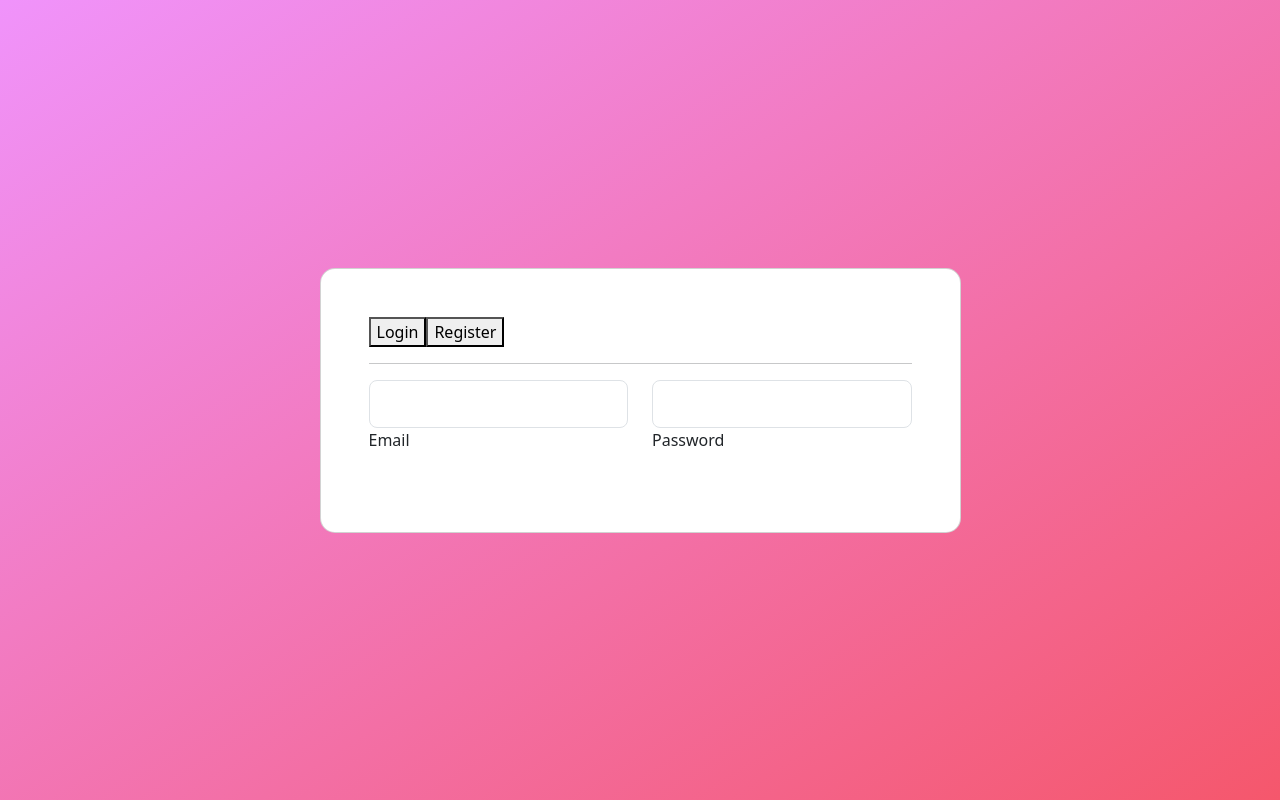
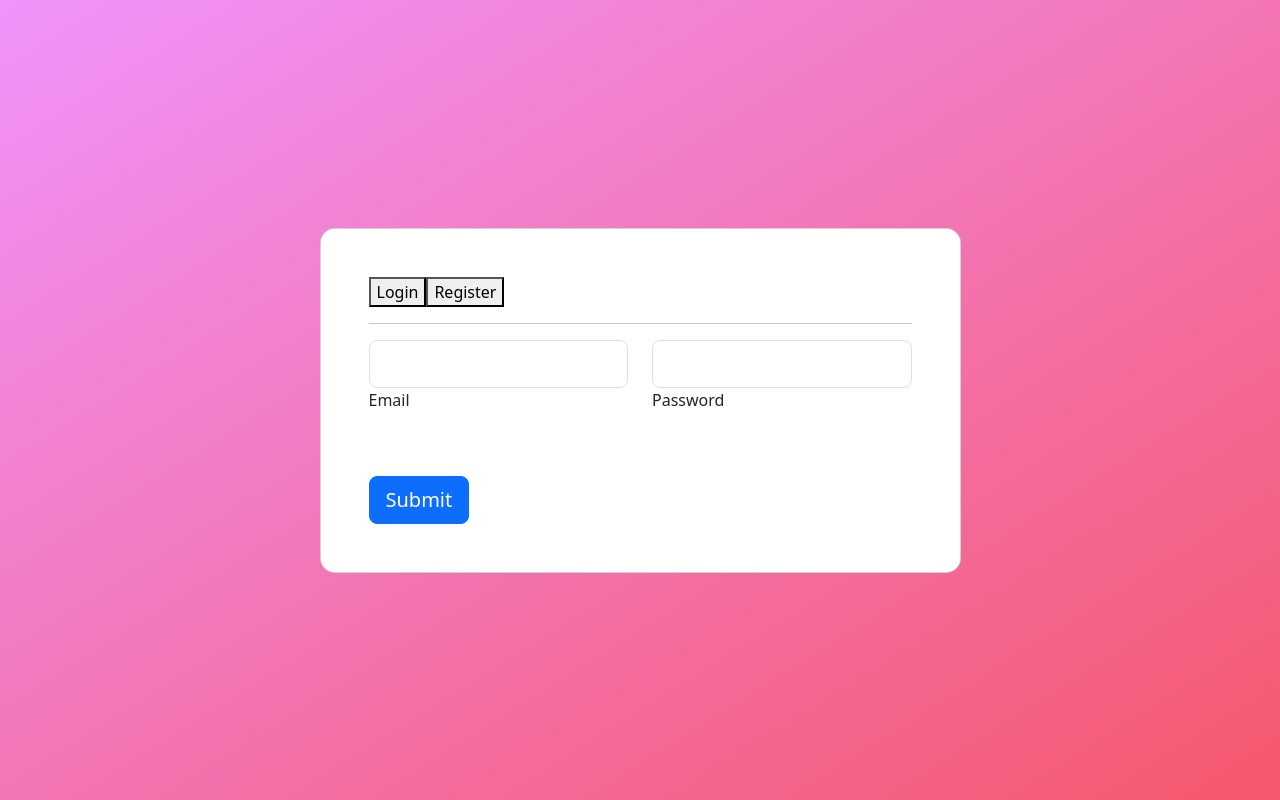
Before and after one commit to Aifert/health-app, a React (Create React App) app: page / in a window 1280 px wide. Built offline with nearby package versions, Linux system fonts and the light colour scheme.

Commit message:
bug fix for login and register page

```diff
--- a/src/components/Login.jsx
+++ b/src/components/Login.jsx
@@ -18,6 +18,9 @@ function Login(props){
                     </div>
                 </div>
                 </div>
+                <div className="mt-4 pt-2">
+                <input className="btn btn-primary btn-lg" type="submit" value="Submit" />
+                </div>
             </form>
     :
     <></>
--- a/src/components/Register.jsx
+++ b/src/components/Register.jsx
@@ -1,5 +1,4 @@
 import React from "react";
-import Selection from "./Home.jsx";
 
 function Register(props){
     return  (
```
